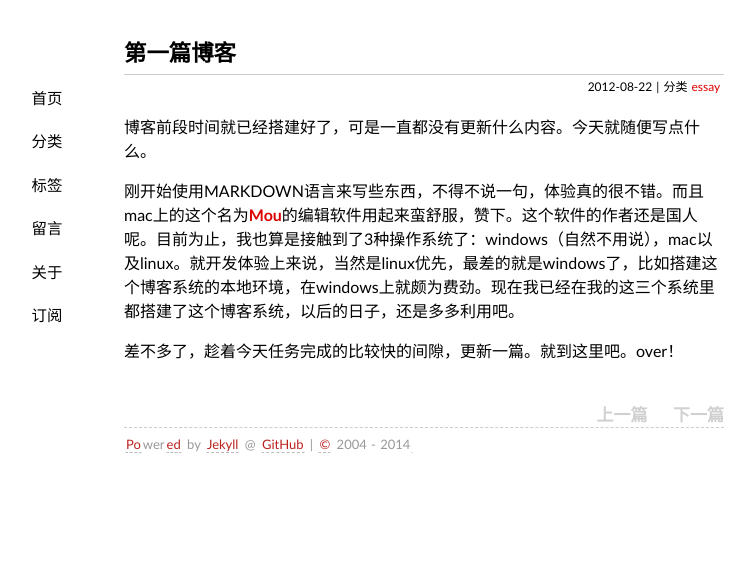
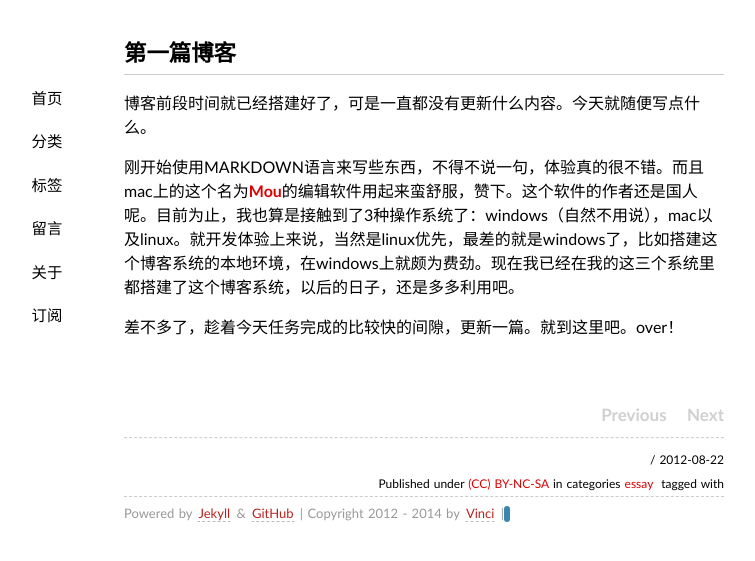
Before and after one commit to vinci18/vinci18.github.io, a Jekyll site: the page built from _posts/2012-08-22-myfirstblog.md, in a window 1280 px wide. Shown: the top 561 px of the page, without its empty margins (216-971 px from the left). Built offline with Jekyll 4.4.1, drawn with Linux system fonts in a browser that asks for light colours; some web fonts are replaced.

Commit message:
index footer modified

```diff
--- a/_layouts/default.html
+++ b/_layouts/default.html
@@ -31,16 +31,7 @@
       </div>
 
     <footer>
-        <p><small>
-            <a href="http://github.com/{{ site.github }}/NET/new/gh-pages/_posts" target="_blank" title="撰写文章">Po</a>wer<a href="http://github.com/{{ site.github }}/NET/edit/gh-pages/{{ page.path }}" target="_blank" title="编辑页面">ed</a> by <a href="http://jekyllrb.com" target="_blank">Jekyll</a> @ <a href="http://github.com/{{ site.github }}/NET" target="_blank" title="项目主页">GitHub</a>
-             | <a rel="license" href="http://creativecommons.org/licenses/by-sa/3.0/cn/" target="_blank" title="许可协议">©</a> 2004 - {{site.time | date:"%Y"}} <a href="/about/">{{ site.author }}</a>
-{% if site.beian %}
-             | <a href="http://www.miibeian.gov.cn" target="_blank">{{ site.beian }}</a>
-{% endif %}
-{% if site.cnzz %}
-             | <script src="http://s85.cnzz.com/stat.php?id={{ site.cnzz }}"></script>
-{% endif %}
-         </small></p>
+        <p><small>Powered by <a href="https://github.com/mojombo/jekyll">Jekyll</a> & <a href="http://pages.github.com">GitHub</a> | Copyright 2012 - {{site.time | date:"%Y"}} by <a href="/about/">Vinci</a> | <span class="label label-info" id="timeSpan"></span></small></p>
     </footer>
 
     </div>
--- a/_layouts/post.html
+++ b/_layouts/post.html
@@ -1,38 +1,68 @@
 ---
 layout: default
 ---
+
+<section class="post">
+{{ content }}
+</section>
 <section class="meta">
+
+<br/>
+<br/>
+<span>
+  <a {% if page.previous %} href="{{ site.url }}{{ page.previous.url }}" class="pageNav"{% endif %} {% unless page.previous %} class="pageNavInvalid" {% endunless %} >Previous</a>
+  &nbsp;&nbsp;&nbsp;
+  <a {% if page.next %} href="{{ site.url }}{{ page.next.url }}" class="pageNav"{% endif %} {% unless page.next %} class="pageNavInvalid" {% endunless %} >Next</a>
+</span>
+<hr>
+<span class="author">
+  <a href="http://webfrogs.github.com">{{ site.author }}</a>
+</span>
 <span class="time">
+  /
   <time datetime="{{ page.date | date:"%Y-%m-%d" }}">{{ page.date | date:"%Y-%m-%d" }}</time>
 </span>
-{% if page.categories.size != 0 %}
- |
+<br />
+<span class="license">
+  Published under <a rel="license" href="http://creativecommons.org/licenses/by-nc-sa/3.0/">(CC) BY-NC-SA</a>
+</span>
+{% if page.categories %}
 <span class="categories">
-  分类
+  in categories
   {% for cat in page.categories %}
   <a href="/categories/#{{ cat }}" title="{{ cat }}">{{ cat }}</a>&nbsp;
   {% endfor %}
 </span>
 {% endif %}
-{% if page.tags.size != 0 %}
- |
+{% if page.tags %}
 <span class="tags">
-  标签
+  tagged with
   {% for tag in page.tags %}
   <a href="/tags/#{{ tag }}" title="{{ tag }}">{{ tag }}</a>&nbsp;
   {% endfor %}
 </span>
 {% endif %}
 </section>
-<section class="post">
-{{ content }}
-</section>
-<section align="right">
-<br/>
-<span>
-	<a {% if page.previous %} href="{{ page.previous.url }}" class="pageNav"{% endif %} {% unless page.previous %} class="pageNavInvalid" {% endunless %} >上一篇</a>
-	&nbsp;&nbsp;&nbsp;
-	<a {% if page.next %} href="{{ page.next.url }}" class="pageNav"{% endif %} {% unless page.next %} class="pageNavInvalid" {% endunless %} >下一篇</a>
-</span>
-</section>
 {% include comments.md %}
+<!--
+<script type="text/javascript">
+$(function(){
+  $(document).keydown(function(e) {
+    var url = false;
+        if (e.which == 37 || e.which == 74) {  // Left arrow and J
+            {% if page.previous %}
+        url = '{{ site.url }}{{ page.previous.url }}';
+        {% endif %}
+        }
+        else if (e.which == 39 || e.which == 75) {  // Right arrow and K
+            {% if page.next %}
+        url = '{{ site.url }}{{ page.next.url }}';
+        {% endif %}
+        }
+        if (url) {
+            window.location = url;
+        }
+  });
+})
+</script>
+-->
```
